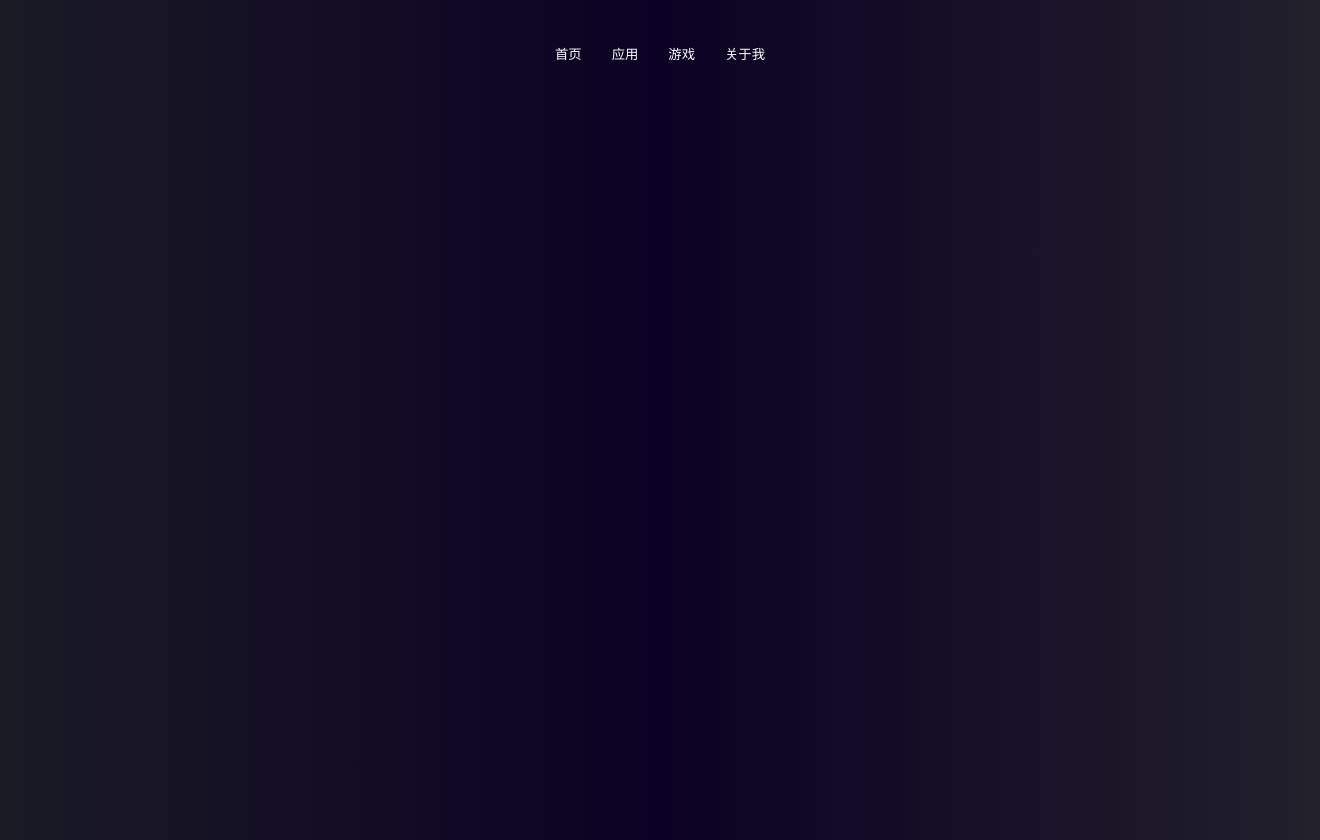
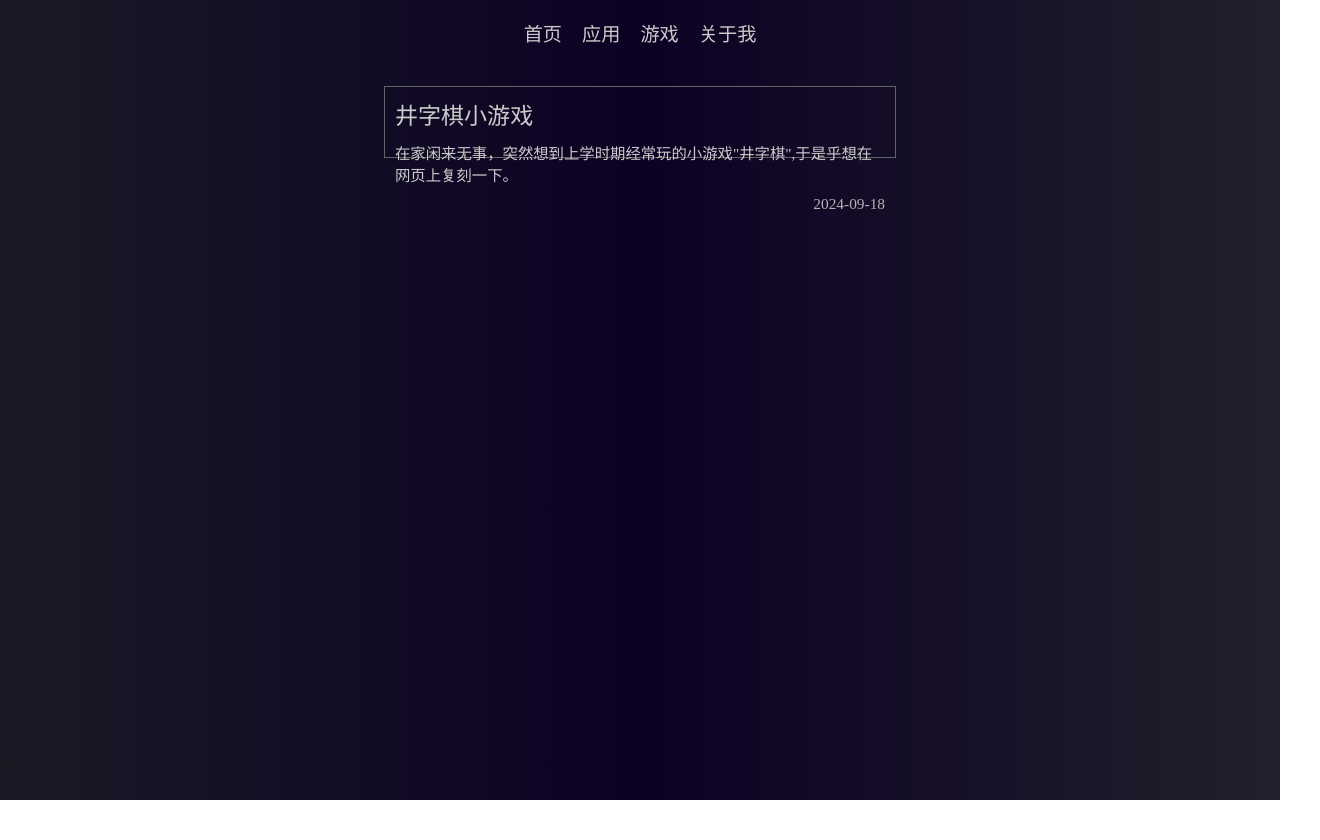
Before and after one commit to first-code6/myblog.github.io, a React (Vite) app: page / in a window 1280 px wide. Shown: the whole page, 1320 px wide, since content can reach past the window. After the commit the page ends 800 px from the top, so only its background shows below. Built offline with nearby package versions, Linux system fonts and the light colour scheme.

Commit message:
新添DataList页面

```diff
--- /dev/null
+++ b/src/data/gameData.js
@@ -0,0 +1,11 @@
+const listData = [
+  {
+    header: "井字棋小游戏",
+    info: "在家闲来无事，突然想到上学时期经常玩的小游戏\"井字棋\",于是乎想在网页上复刻一下。",
+    date: "2024-09-18"
+  }
+]
+
+export default{
+  listData,
+}
--- /dev/null
+++ b/src/data/index.js
@@ -0,0 +1,8 @@
+import gameData from './gameData.js'
+import tagData from './tagData.js'
+
+
+export default {
+  tagData,
+  gameData,
+}
--- /dev/null
+++ b/src/data/tagData.js
@@ -0,0 +1,22 @@
+const tagListData = [
+  {
+    header: "首页",
+     href: "/"
+  },
+  {
+    header: "应用",
+     href: "/app"
+  },
+  {
+    header: "游戏",
+    href: "/game"
+  },
+  {
+    header: "关于我",
+     href: "/about"
+  },
+]
+
+export default {
+  tagListData,
+}
--- a/src/index.css
+++ b/src/index.css
@@ -18,3 +18,12 @@ body {
   width: 100vw;
   height: 100vh;
 }
+
+a {
+  text-decoration: none;
+  color: rgb(203, 203, 203);
+}
+
+p{
+  margin: 0;
+}
--- a/src/pages/Home/Home.jsx
+++ b/src/pages/Home/Home.jsx
@@ -1,6 +1,7 @@
 import React from 'react'
 
 import Tag from './component/Tag'
+import DataList from './component/DataList'
 
 const Home = () => {
   return (
@@ -10,11 +11,12 @@ const Home = () => {
         height: "100%",
         background: "linear-gradient(90deg, rgba(26,26,37,1) 0%, rgba(12,1,36,1) 50%, rgba(33,32,43,1) 100%)",
         display: "flex",
-        justifyContent: "center",
-        padding: "20px"
+        flexDirection: "column",
+        alignItems: "center",
       }}
     >
       <Tag />
+      <DataList />
     </div>
   )
 }
--- /dev/null
+++ b/src/pages/Home/component/DataList.jsx
@@ -0,0 +1,72 @@
+import React from 'react'
+
+import data from '../../../data'
+
+const DataList = () => {
+  return (
+    <div
+      style={{
+        marginTop: "20px",
+        width: "40%",
+        minWidth: "280px",
+        height: "100%",
+       }}
+    >
+      {
+        data.gameData.listData.map(item => {
+          return(
+            <div
+              style={{
+                width: "100%",
+                height: "10%",
+                boxSizing: "border-box",
+                padding: "10px",
+                userSelect: "none",
+                position: "relative",
+                border: "1px solid rgb(100, 100, 100)"
+              }}
+            >
+
+              <a
+                href=""
+                style={{
+                  width: "100%",
+                  height: "100%",
+                  position: "absolute",
+                  top: 0,
+                  left: 0,
+                }}
+              />
+
+              <p
+                style={{
+                  fontSize: "1.2em"
+                }}
+              >
+                {item.header}
+              </p>
+
+              <p style={{
+                marginTop: "10px",
+                fontSize: "0.8em"
+              }}>
+                {item.info}
+              </p>
+
+              <p style={{
+                marginTop: "10px",
+                fontSize: "0.8em",
+                float: "right",
+                color: "rgb(180, 180, 180)",
+              }}>
+                {item.date}
+              </p>
+            </div>
+          )
+        })
+      }
+    </div>
+  )
+}
+
+export default DataList
--- a/src/pages/Home/component/Tag.jsx
+++ b/src/pages/Home/component/Tag.jsx
@@ -1,22 +1,8 @@
 import React from 'react'
 import Button from '../../../component/Button'
+import data from '../../../data'
 
 const Tag = () => {
-
-  const listData = [
-    {
-      header: "首页"
-    },
-    {
-      header: "应用"
-    },
-    {
-      header: "游戏"
-    },
-    {
-      header: "关于我"
-    },
-  ]
 
   return (
     <div>
@@ -25,13 +11,19 @@ const Tag = () => {
               listStyleType: "none",
               padding: "0",
           }}
-          className="TagList"
         >
             {
-              listData.map(item => {
+              data.tagData.tagListData.map(item => {
                 return(
-                  <li style={{ padding: "10px", display: "inline"}} key={item.header}>
-                    <Button text={item.header} onClick={() => {alert(item.header)}}/>
+                  <li style={{
+                      display: "inline",
+                      padding: "10px"
+                    }}
+                    key={item.header}
+                  >
+                    <a
+                      href={item.href}
+                    >{item.header}</a>
                   </li>
                 )
               })
```
Also changed, not shown: src/pages/Home/component/HomeList.jsx (added, +9 -0 lines).
